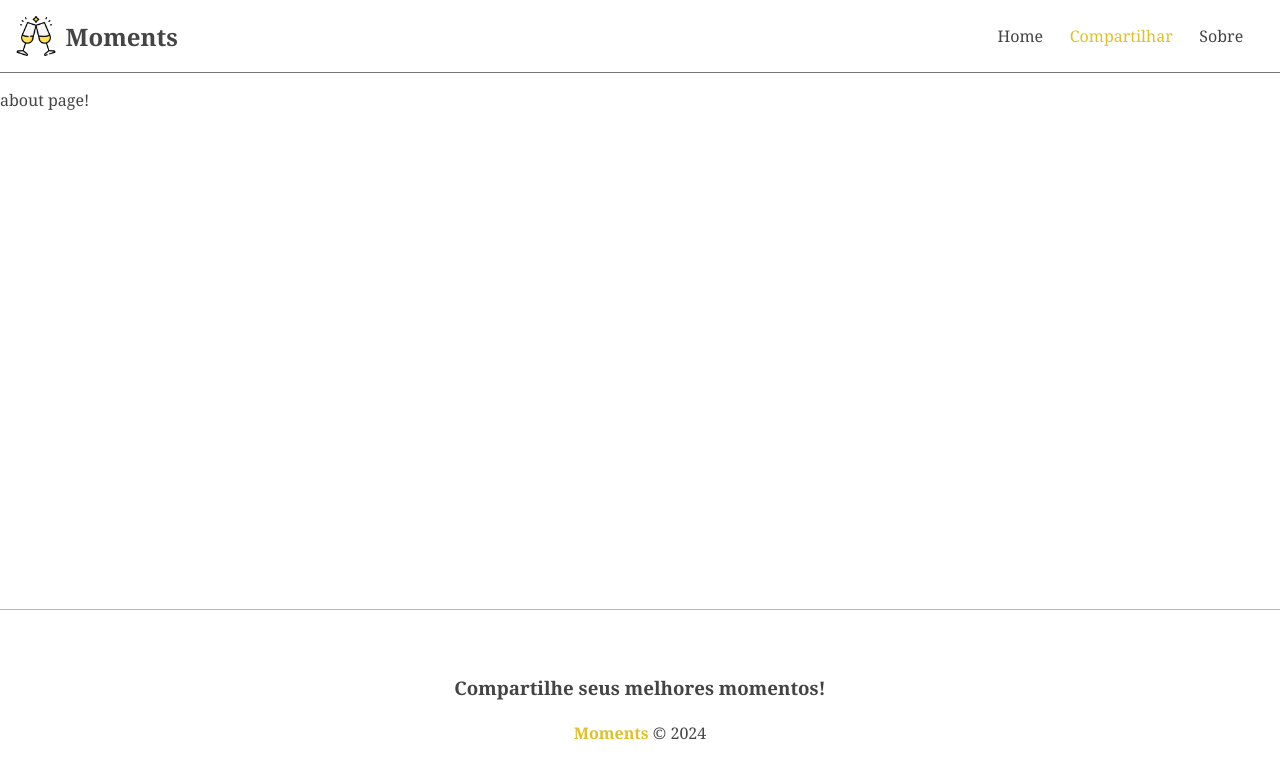
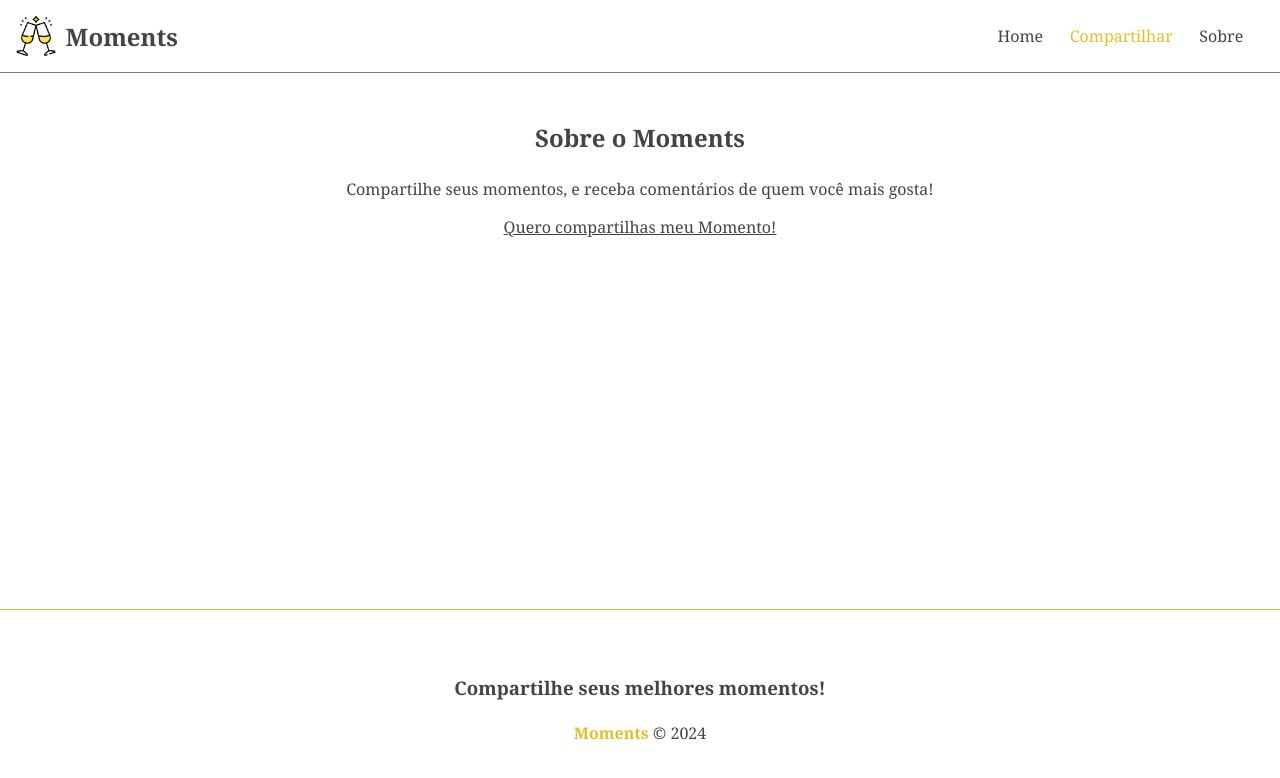
Before and after one commit to matealves/angular, an Angular app in the folder projects/moments/: page /about in a window 1280 px wide. Shown: the top 778 px of the page. Built offline with nearby package versions, Linux system fonts and the light colour scheme.

Commit message:
finalizando exibição de mensagem e página sobre

```diff
--- a/projects/moments/src/app/components/messages/messages.component.html
+++ b/projects/moments/src/app/components/messages/messages.component.html
@@ -1,10 +1,10 @@
-<div class="message" *ngIf="messageService.message">
+<div class="message" *ngIf="messagesService.message">
     <div class="message-header">
         <h2>Mensagem do Sistema:</h2>
-        <button class="clear">
+        <button class="clear" (click)="messagesService.clear()">
             <fa-icon [icon]="faTimes"></fa-icon>
         </button>
     </div>
 
-    <p>{{ messageService.message }}</p>
+    <p>{{ messagesService.message }}</p>
 </div>
--- a/projects/moments/src/app/components/messages/messages.component.ts
+++ b/projects/moments/src/app/components/messages/messages.component.ts
@@ -11,5 +11,5 @@
 export class MessagesComponent {
   faTimes = faTimes;
 
-  constructor(public messageService: MessagesService) {}
+  constructor(public messagesService: MessagesService) {}
 }
--- a/projects/moments/src/app/components/pages/about/about.component.css
+++ b/projects/moments/src/app/components/pages/about/about.component.css
@@ -0,0 +1,16 @@
+.about {
+  display: flex;
+  flex-direction: column;
+  align-items: center;
+  justify-content: center;
+  padding: 2em;
+}
+
+h2,
+p {
+  margin-bottom: 1em;
+}
+
+.about a {
+  text-decoration: underline;
+}
--- a/projects/moments/src/app/components/pages/about/about.component.html
+++ b/projects/moments/src/app/components/pages/about/about.component.html
@@ -1 +1,6 @@
-<p>about page!</p>
+<div class="about">
+    <h2>Sobre o Moments</h2>
+    <p>Compartilhe seus momentos, e receba comentários de quem você mais gosta!</p>
+
+    <a routerLink="/moments/new">Quero compartilhas meu Momento!</a>
+</div>
--- a/projects/moments/src/app/components/pages/new-moment/new-moment.component.ts
+++ b/projects/moments/src/app/components/pages/new-moment/new-moment.component.ts
@@ -1,7 +1,9 @@
 import { Component } from '@angular/core';
+import { Router } from '@angular/router';
 
 import { Moment } from '../../../interfaces/Moment';
 import { MomentService } from '../../../services/moment.service';
+import { MessagesService } from '../../../services/messages.service';
 
 @Component({
   selector: 'app-new-moment',
@@ -11,7 +13,11 @@
 export class NewMomentComponent {
   btnText = 'Compartilhar';
 
-  constructor(private momentService: MomentService) {}
+  constructor(
+    private momentService: MomentService,
+    private messagesService: MessagesService,
+    private router: Router
+  ) {}
 
   async createHandler(moment: Moment) {
     const formData = new FormData();
@@ -23,12 +29,9 @@
       formData.append('image', moment.image);
     }
 
-    // todo
     await this.momentService.createMoment(formData).subscribe();
-    // enviar para o service
 
-    // exibir msg
-
-    // redirect
+    this.messagesService.add('Momento adicionado com sucesso!');
+    this.router.navigate(['/']);
   }
 }
--- a/projects/moments/src/app/services/messages.service.ts
+++ b/projects/moments/src/app/services/messages.service.ts
@@ -7,4 +7,16 @@
   constructor() {}
 
   message: string = '';
+
+  add(message: string) {
+    this.message = message;
+
+    setTimeout(() => {
+      this.clear();
+    }, 4000);
+  }
+
+  clear() {
+    this.message = '';
+  }
 }
```
